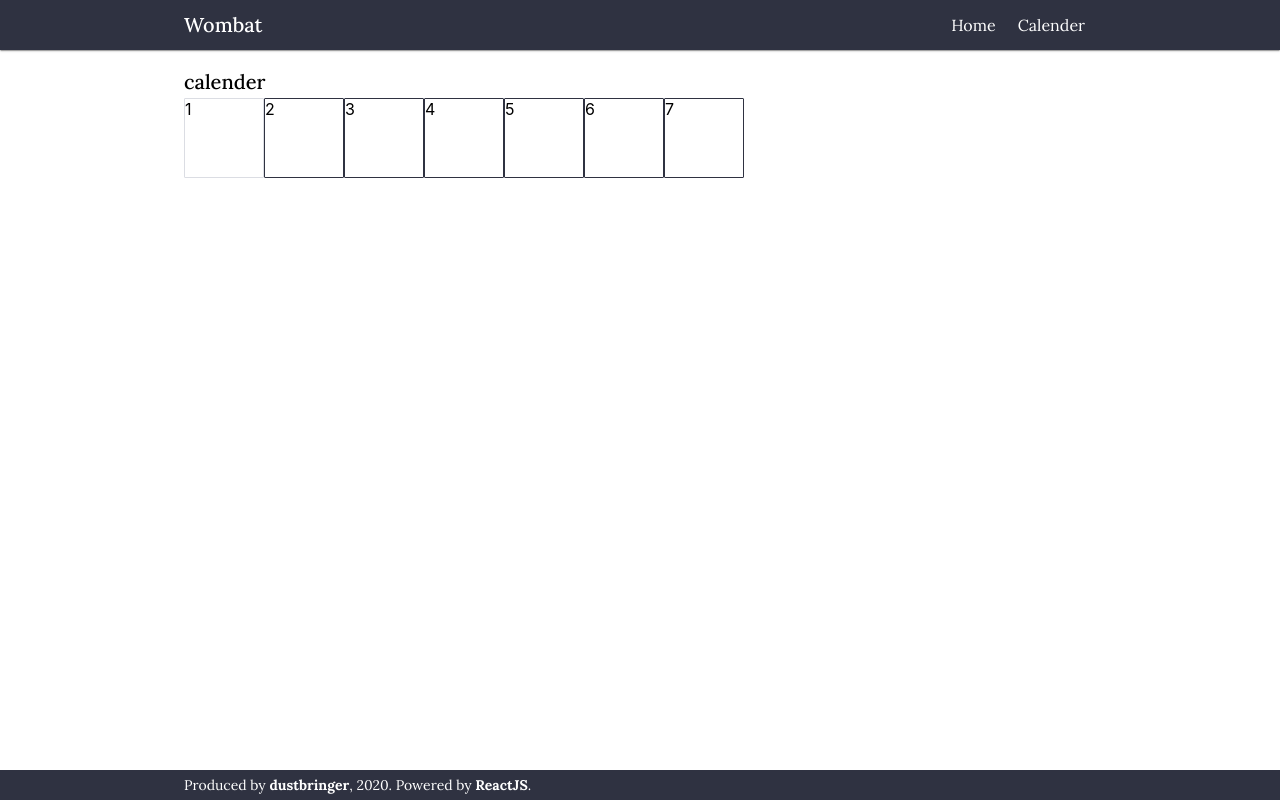
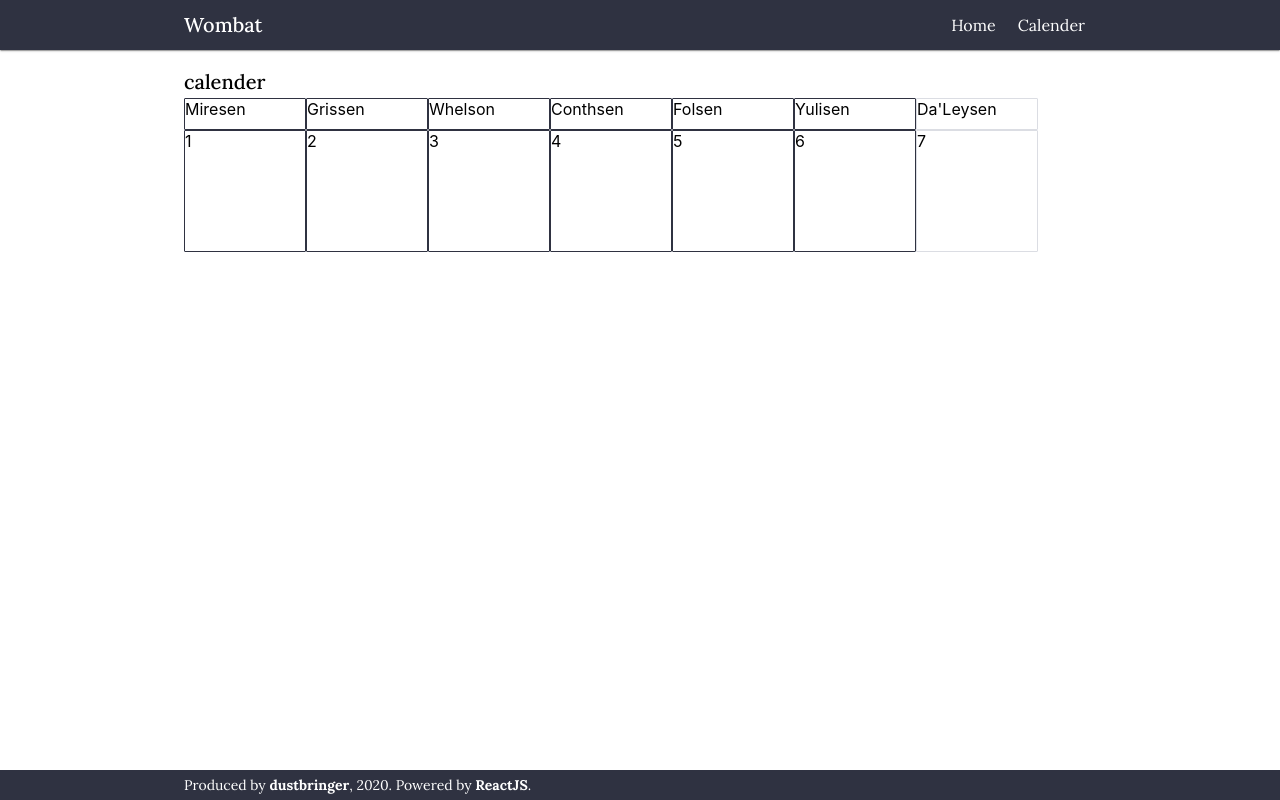
Before and after one commit to dustbringer/web--wombats-dnd, a React (Create React App) app in the folder frontend/: page /#/calender in a window 1280 px wide. Built offline with nearby package versions, Linux system fonts and the light colour scheme.

Commit message:
Added incomplete calender calculations

```diff
--- a/frontend/package.json
+++ b/frontend/package.json
@@ -8,6 +8,7 @@
     "@testing-library/jest-dom": "^5.11.4",
     "@testing-library/react": "^11.1.0",
     "@testing-library/user-event": "^12.1.10",
+    "clsx": "^1.1.1",
     "react": "^17.0.1",
     "react-dom": "^17.0.1",
     "react-router-dom": "^5.2.0",
--- a/frontend/src/components/MonthlyCalender.jsx
+++ b/frontend/src/components/MonthlyCalender.jsx
@@ -1,28 +1,37 @@
 import React from "react";
 import styled from "styled-components";
+import clsx from "clsx";
 
 import { makeStyles } from "@material-ui/core/styles";
 import Container from "@material-ui/core/Container";
 import AppBar from "@material-ui/core/AppBar";
 import Toolbar from "@material-ui/core/Toolbar";
 import Typography from "@material-ui/core/Typography";
-import Grid from "@material-ui/core/Grid";
 
-import * as NavbarStyled from "./styled/NavbarStyled";
+import cal from "../data/calenderDetails.json";
+import Dates from "../util/dates";
 
 const useStyles = makeStyles((theme) => ({
   root: {
     display: "flex",
-    flexDirection: "",
+    flexDirection: "row",
     justifyContent: "space-between",
   },
   toolbar: {
     maxHeight: "100px",
     minHeight: "50px",
   },
+  row: {
+    display: "flex",
+    flexDirection: "row",
+  },
+  daysBar: {
+    width: "120px",
+    height: "30px",
+  },
   square: {
-    width: "80px",
-    height: "80px",
+    width: "120px",
+    height: "120px",
   },
   squareActive: {
     border: "1px solid #2f3241",
@@ -36,28 +45,62 @@ const useStyles = makeStyles((theme) => ({
 
 const MonthlyCalender = () => {
   const classes = useStyles();
+  const [currDay, setCurrDat] = React.useState(cal.currDate.day);
+  const [currMonth, setCurrMonth] = React.useState(cal.currDate.month);
+  const [currYear, setCurrYear] = React.useState(cal.currDate.year);
+  const [nRows, setNRows] = React.useState(0);
+
+  React.useEffect(
+    () =>
+      setNRows(
+        Math.ceil(
+          (Dates.dayOfWeek(1, currMonth, currYear) -
+            1 +
+            cal.months[currMonth - 1].days) /
+            7
+        )
+      ),
+    [currMonth, currYear]
+  );
+
+  // TODO Render rows depending on month and year
+  // TODO Render MonthlyCalenderTile component for each tile
+    // Pass in display and the events on that day
 
   return (
     <div className="root">
-      <Grid container>
-        <Grid item>
-          <Grid container>
-            {[1, 2, 3, 4, 5, 6, 7].map((e, i) => {
+      <div>
+        <div className={clsx(classes.row)}>
+          {cal.days.map((e, i) => {
             return (
-                <Grid
-                  item
+              <div
                 key={i}
-                  className={`${classes.square} ${
-                    e === 1 ? classes.squareInactive : classes.squareActive
-                  }`}
+                className={clsx(
+                  classes.daysBar,
+                  i + 1 === 7 ? classes.squareInactive : classes.squareActive
+                )}
               >
                 {e}
-                </Grid>
+              </div>
             );
           })}
-          </Grid>
-        </Grid>
-      </Grid>
+        </div>
+        <div className={clsx(classes.row)}>
+          {cal.days.map((e, i) => {
+            return (
+              <div
+                key={i}
+                className={clsx(
+                  classes.square,
+                  i + 1 === 7 ? classes.squareInactive : classes.squareActive
+                )}
+              >
+                {i + 1}
+              </div>
+            );
+          })}
+        </div>
+      </div>
     </div>
   );
 };
--- a/frontend/src/data/calenderDetails.json
+++ b/frontend/src/data/calenderDetails.json
@@ -1,4 +1,5 @@
 {
+    "totalDays": 328,
     "days": [
         "Miresen",
         "Grissen",
@@ -8,6 +9,7 @@
         "Yulisen",
         "Da'Leysen"
     ],
+    "totalMonths": 11,
     "months": [
         {
             "name": "Horisal",
@@ -55,14 +57,14 @@
             "days": 32
         }
     ],
-    "baselineDate": {
+    "baseDate": {
         "day": 1,
         "month": 7,
         "year": 835,
         "dayOfWeek": 5,
-        "monthName": "Sydenstar",
+        "monthName": "Sydenstar"
     },
-    "currentDate": {
+    "currDate": {
         "day": 26,
         "month": 7,
         "year": 835
--- /dev/null
+++ b/frontend/src/util/dates.js
@@ -0,0 +1,46 @@
+import cal from "../data/calenderDetails.json";
+import { mod } from "./math";
+
+export default class Dates {
+  /**
+   * Parameters: Two different dates (no error checking)
+   */
+  static daysBetween(d1, m1, y1, d2, m2, y2) {
+    // Subtract years
+    let ret = cal.totalDays * Math.abs(y2 - y1);
+
+    // Subtract months
+    const maxMonth = Math.max(m1, m2);
+    const minMonth = Math.min(m1, m2);
+    const monthsReversed = m2 < m1;
+    for (let i = minMonth; i < maxMonth; i++) {
+      ret += (monthsReversed ? -1 : 1) * cal.months[i - 1].days;
+    }
+
+    // Subtract days
+    ret += d2 - d1;
+
+    return ret;
+  }
+
+  /**
+   * Parameters: Current date
+   * (NOT TESTED)
+   */
+  static dayOfWeek(day, month, year) {
+    return mod(
+      Math.abs(
+        cal.baseDate.dayOfWeek +
+          Dates.daysBetween(
+            cal.baseDate.day,
+            cal.baseDate.month,
+            cal.baseDate.year,
+            day,
+            month,
+            year
+          )
+      ),
+      7
+    );
+  }
+}
--- /dev/null
+++ b/frontend/src/util/math.js
@@ -0,0 +1,11 @@
+/**
+ * Parameters:
+ *   n = number to mod
+ *   m = modulo number
+ */
+export const mod = (n, m) => {
+  let ret = n;
+  while (ret < 0) ret += m;
+  while (ret >= m) ret -= m;
+  return ret;
+};
```
Also changed, not shown: frontend/src/components/MonthlyCalenderTile.jsx (added, +44 -0 lines), 1 other file (tests, documents, lock files or other folders). Lines whose indentation alone changed are shown as unchanged.
